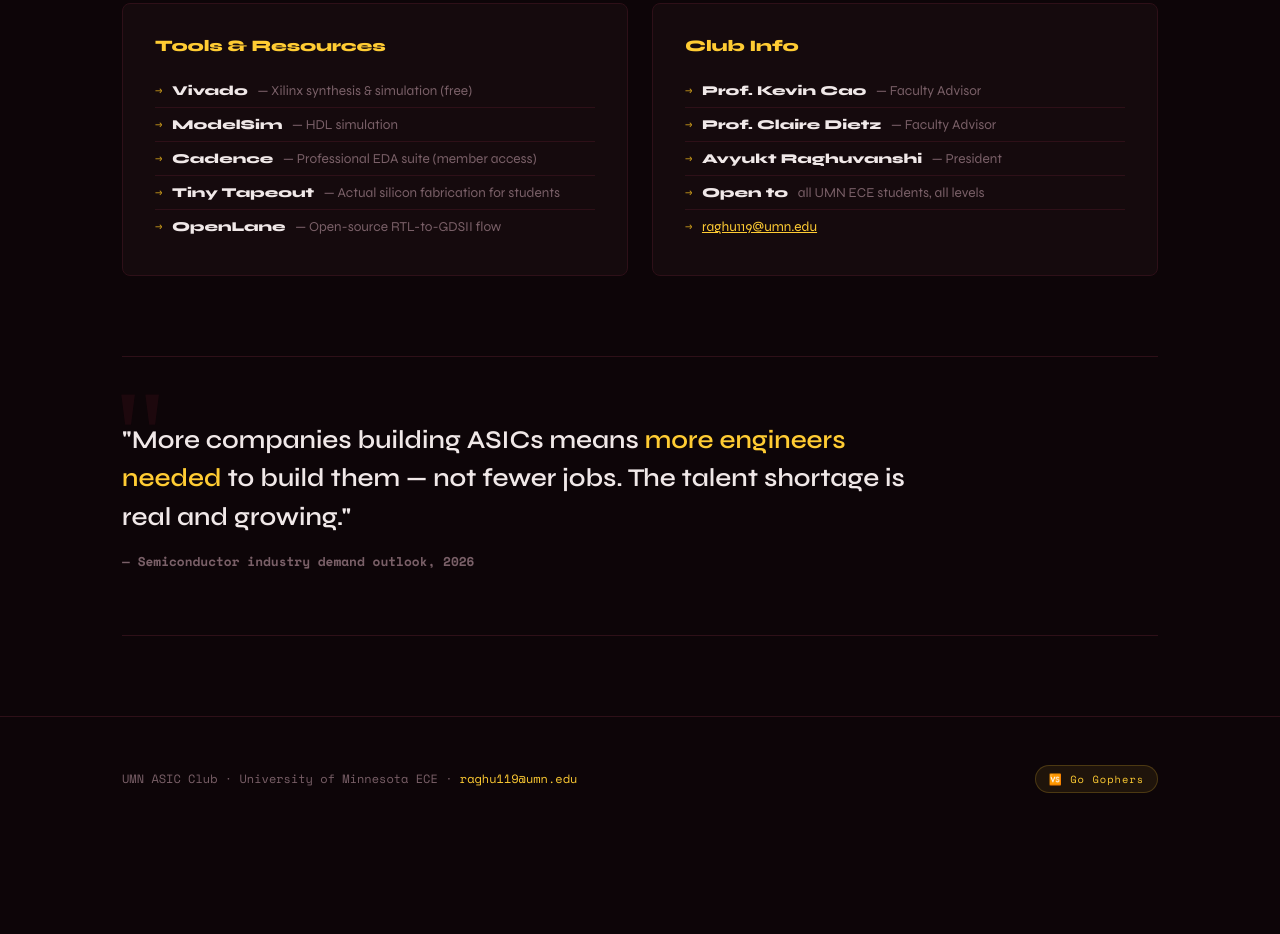
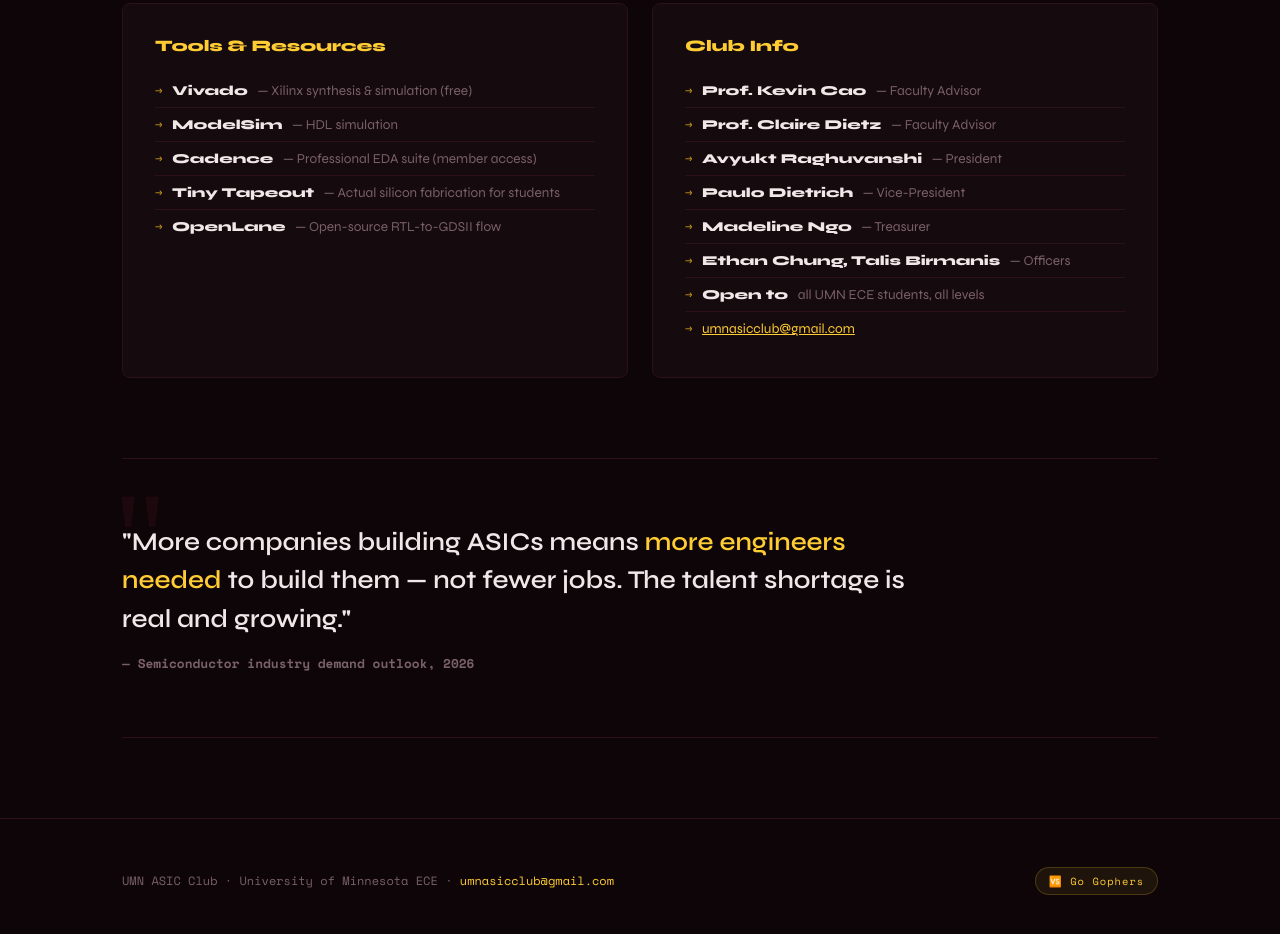
Before and after one commit to UMN-ASIC-CLUB/asicumn.github.io, a website: page index.html in a window 1280 px wide. Shown: the part 2246-3180 px from the top of the page. Before the commit the page ends 3087 px from the top, so only its background shows below. Drawn offline with nearby package versions, Linux system fonts and the light colour scheme.

Commit message:
Update contact email to umnasicclub@gmail.com

```diff
--- a/index.html
+++ b/index.html
@@ -487,7 +487,7 @@
         <a href="#tracks">Tracks</a>
         <a href="#projects">Projects</a>
         <a href="#tools">Tools</a>
-        <a href="mailto:raghu119@umn.edu">Contact</a>
+        <a href="mailto:umnasicclub@gmail.com">Contact</a>
       </div>
     </div>
   </nav>
@@ -626,8 +626,11 @@
           <li><strong>Prof. Kevin Cao</strong> — Faculty Advisor</li>
           <li><strong>Prof. Claire Dietz</strong> — Faculty Advisor</li>
           <li><strong>Avyukt Raghuvanshi</strong> — President</li>
+          <li><strong>Paulo Dietrich</strong> — Vice-President</li>
+          <li><strong>Madeline Ngo</strong> — Treasurer</li>
+          <li><strong>Ethan Chung, Talis Birmanis</strong> — Officers</li>
           <li><strong>Open to</strong> all UMN ECE students, all levels</li>
-          <li><a href="mailto:raghu119@umn.edu" style="color:var(--gold)">raghu119@umn.edu</a></li>
+          <li><a href="mailto:umnasicclub@gmail.com" style="color:var(--gold)">umnasicclub@gmail.com</a></li>
         </ul>
       </div>
     </div>
@@ -647,7 +650,7 @@
       <div class="footer-inner">
         <div class="footer-left">
           UMN ASIC Club · University of Minnesota ECE ·
-          <a href="mailto:raghu119@umn.edu">raghu119@umn.edu</a>
+          <a href="mailto:umnasicclub@gmail.com">umnasicclub@gmail.com</a>
         </div>
         <div class="footer-right">
           <span class="gopher-badge">&#127386; Go Gophers</span>
```
